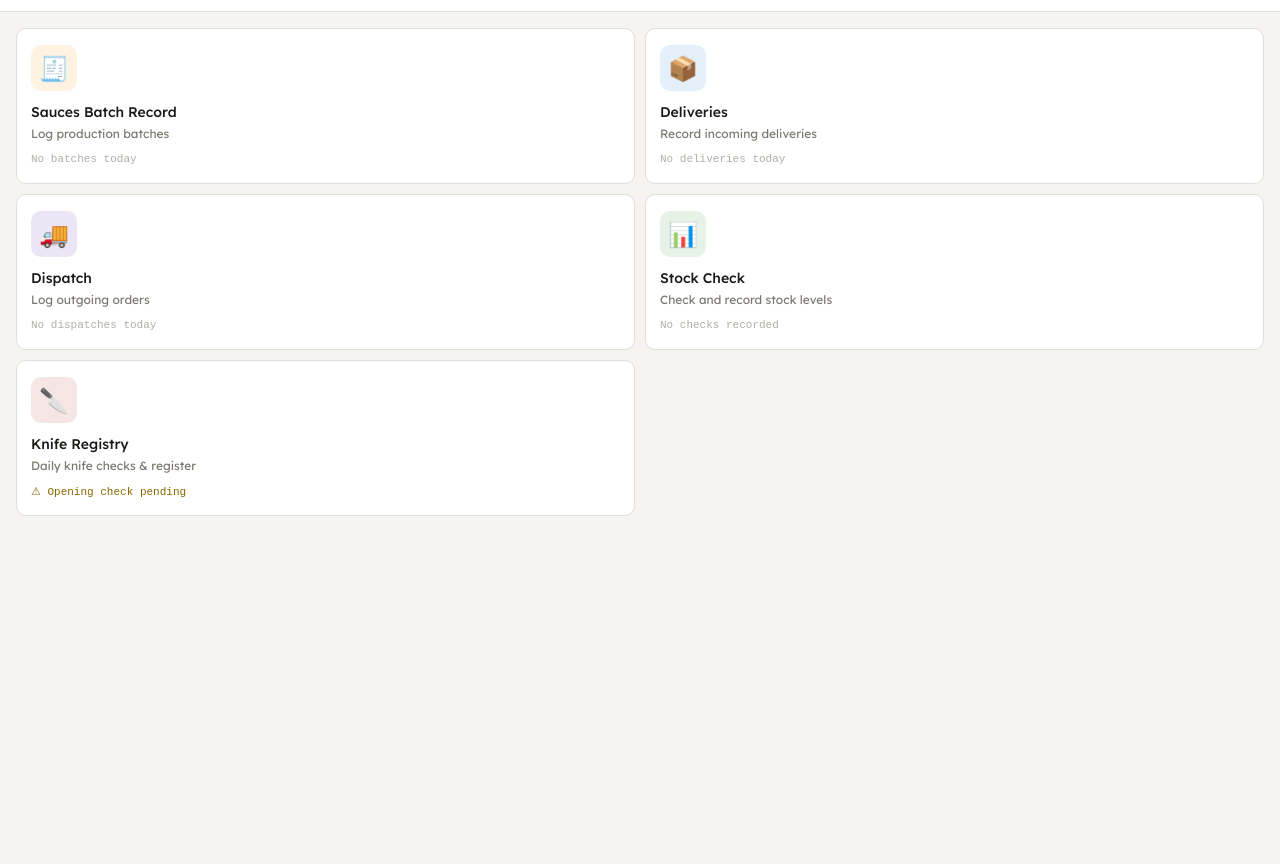
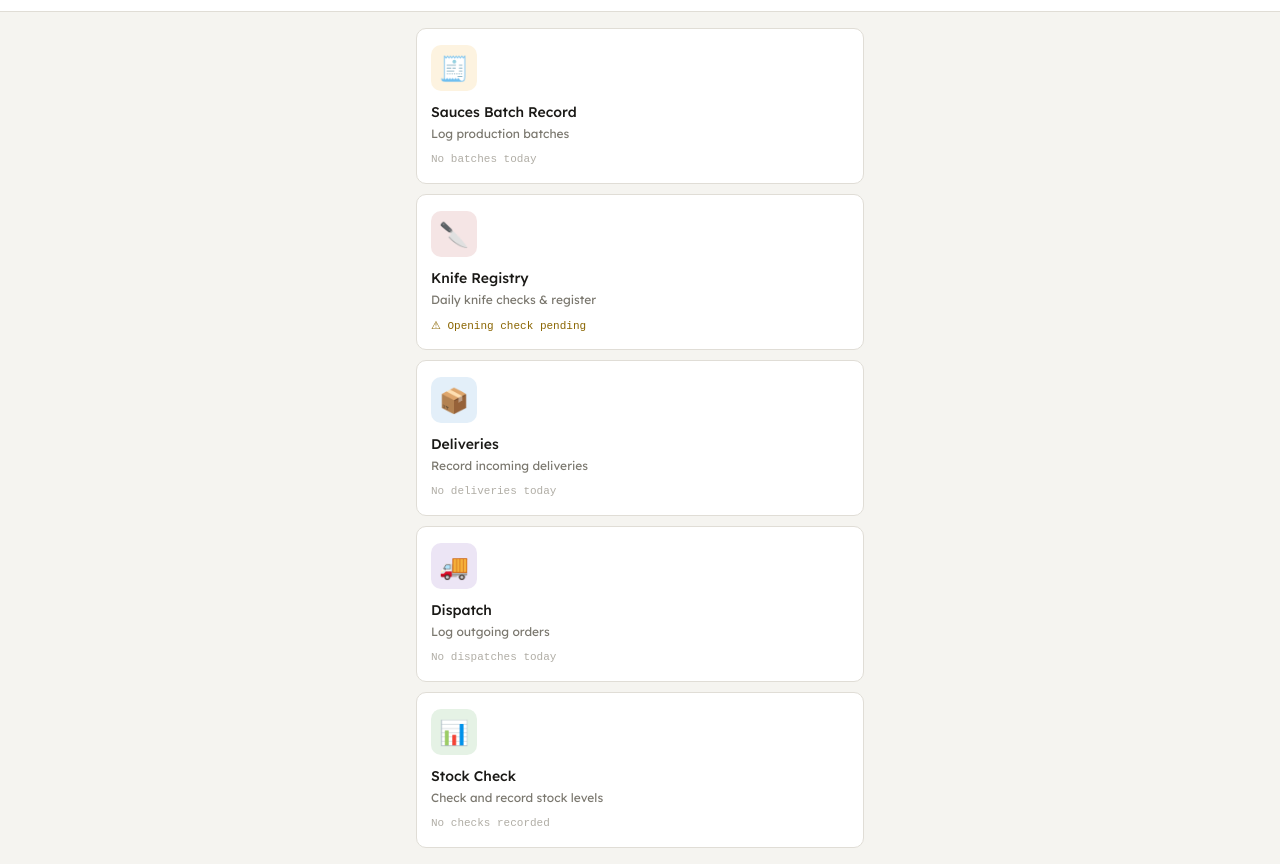
Before and after one commit to waiyandean/home, a plain HTML site: page index.html in a window 1280 px wide. Shown: the part 52-916 px from the top of the page. Before the commit the page ends 800 px from the top, so only its background shows below. Drawn offline with Linux system fonts and the light colour scheme.

Commit message:
Single-column card layout; reorder cards per requested sequence
Co-Authored-By: Claude Sonnet 4.6 <noreply@anthropic.com>

```diff
--- a/index.html
+++ b/index.html
@@ -34,7 +34,7 @@ body{font-family:var(--font);background:var(--bg);color:var(--text);min-height:1
 .gear-btn{width:34px;height:34px;border-radius:50%;background:var(--bg);border:1px solid var(--border);color:var(--text-muted);font-size:16px;cursor:pointer;display:flex;align-items:center;justify-content:center;flex-shrink:0;}
 .gear-btn:active{background:var(--border);}
 
-.grid{display:grid;grid-template-columns:repeat(2,1fr);gap:10px;padding:16px;}
+.grid{display:grid;grid-template-columns:1fr;gap:10px;padding:16px;max-width:480px;margin:0 auto;}
 
 .card{background:var(--surface);border:1px solid var(--border);border-radius:var(--radius);padding:16px 14px 14px;text-decoration:none;color:var(--text);display:flex;flex-direction:column;min-height:156px;cursor:pointer;transition:border-color .12s,background .12s;}
 .card:active{background:var(--bg);border-color:var(--border-strong);}
@@ -102,6 +102,9 @@ const TOOLS = [
   { id:'batch',      name:'Sauces Batch Record', icon:'🧾', bg:'#fdf3e0', desc:'Log production batches',
     url:'https://waiyandean.github.io/batching/',
     status(){ const r=ls('batch_records_v1'),n=r.filter(x=>x.date===today()).length; return n?{c:'ok',t:n+' batch'+(n!==1?'es':'')+' today'}:{c:'hint',t:'No batches today'}; } },
+  { id:'knife',      name:'Knife Registry',  icon:'🔪', bg:'#f5e5e5', desc:'Daily knife checks & register',
+    url:'https://waiyandean.github.io/equipment/',
+    status(){ const r=ls('knife_checks_v1'),t=today(),d=r.filter(c=>c.date===t),o=d.some(c=>c.checkType==='opening'),cl=d.some(c=>c.checkType==='closing'),i=d.some(c=>!c.allPresent||!c.allGoodCondition); if(o&&cl&&!i)return{c:'ok',t:'Both checks done ✓'}; if(o&&cl)return{c:'warn',t:'Done · issues logged'}; if(o)return{c:'warn',t:'Opening done · closing pending'}; return{c:'warn',t:'Opening check pending'}; } },
   { id:'deliveries', name:'Deliveries',      icon:'📦', bg:'#e3eff9', desc:'Record incoming deliveries',
     url:'https://waiyandean.github.io/deliveries/',
     status(){ const r=ls('delivery_records_v3'),n=r.filter(x=>x.date===today()).length; return n?{c:'ok',t:n+' deliver'+(n!==1?'ies':'y')+' today'}:{c:'hint',t:'No deliveries today'}; } },
@@ -111,9 +114,6 @@ const TOOLS = [
   { id:'stockcheck', name:'Stock Check',     icon:'📊', bg:'#e5f2e5', desc:'Check and record stock levels',
     url:'https://waiyandean.github.io/stockcheck/',
     status(){ const r=ls('stock_checks_v1'); if(!r.length)return{c:'hint',t:'No checks recorded'}; const d=Math.floor((Date.now()-new Date(r[0].savedAt||r[0].date))/864e5); return d===0?{c:'ok',t:'Checked today'}:d<=7?{c:'hint',t:'Last checked '+d+'d ago'}:{c:'warn',t:'Not checked in '+d+' days'}; } },
-  { id:'knife',      name:'Knife Registry',  icon:'🔪', bg:'#f5e5e5', desc:'Daily knife checks & register',
-    url:'https://waiyandean.github.io/equipment/',
-    status(){ const r=ls('knife_checks_v1'),t=today(),d=r.filter(c=>c.date===t),o=d.some(c=>c.checkType==='opening'),cl=d.some(c=>c.checkType==='closing'),i=d.some(c=>!c.allPresent||!c.allGoodCondition); if(o&&cl&&!i)return{c:'ok',t:'Both checks done ✓'}; if(o&&cl)return{c:'warn',t:'Done · issues logged'}; if(o)return{c:'warn',t:'Opening done · closing pending'}; return{c:'warn',t:'Opening check pending'}; } },
 ];
 
 let cfg = { name: '' };
```
